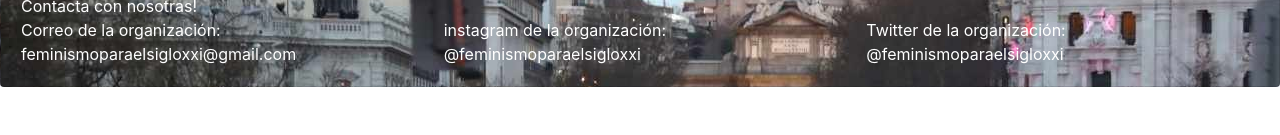
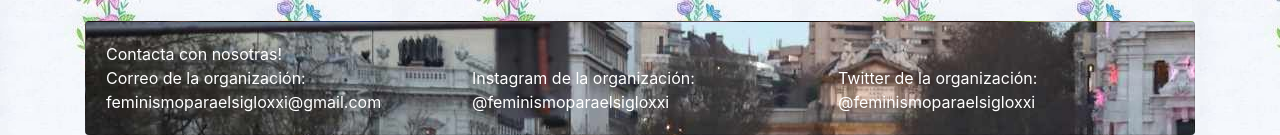
Before and after one commit to celiaburrel/feminismoparaelsigloxxitercerdia, a plain HTML site: page mujeresinteresantes.html in a window 1280 px wide. Shown: the part 4807-4942 px from the top of the page. Before the commit the page ends 4894 px from the top, so only its background shows below. Drawn offline with nearby package versions, Linux system fonts and the light colour scheme.

Commit message:
ultimos cambios

```diff
--- a/mujeresinteresantes.html
+++ b/mujeresinteresantes.html
@@ -17,6 +17,7 @@
     <body>
             <div class="container" >
                     <h1>FEMINSIMO PARA EL SIGLO XXI</h1>
+                    <br>
                     <div class="row">
 
 
@@ -261,8 +262,7 @@
                                     Audrey Hepburn
                                 </div>
                     </div>
-                    </div>
-
+                    <br>
                     <div class="card" >
                             <div class="row">
                                 <div class="col-xl-12 col-lg-12 col-md-12 col-sm-12"></div>
@@ -275,7 +275,7 @@
                                         </div>
 
                                          <div class="col-xl-4 col-lg-4 col-md-4 col-sm-4">
-                                            instagram de la organización: @feminismoparaelsigloxxi
+                                            Instagram de la organización: @feminismoparaelsigloxxi
                                         </div>
 
                                         <div  class="col-xl-4 col-lg-4 col-md-4 col-sm-4">
@@ -284,6 +284,10 @@
                                         </div>
                                 </div>
                               </div>
+                    </div>
+
+
+
 
 
 
```
Also changed, not shown: historia.html (+1 -1 lines).
